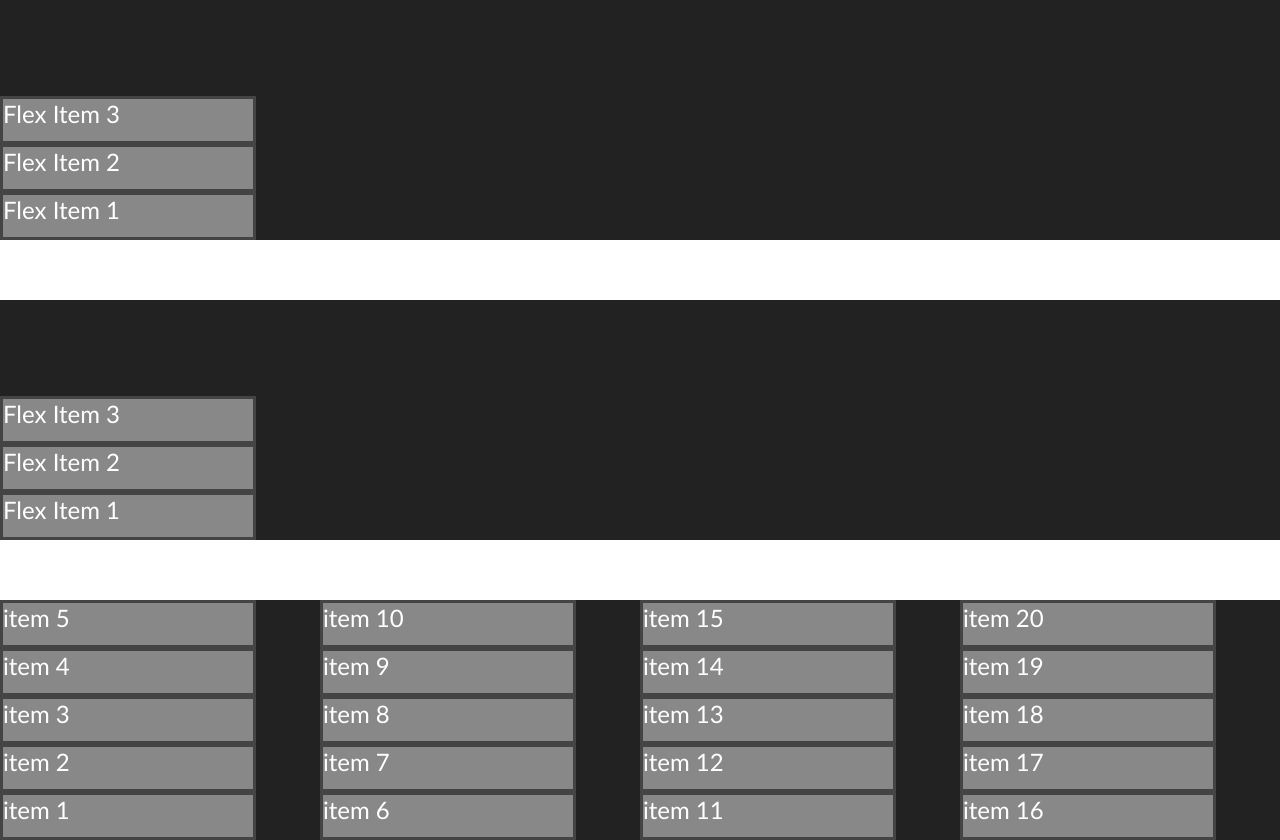
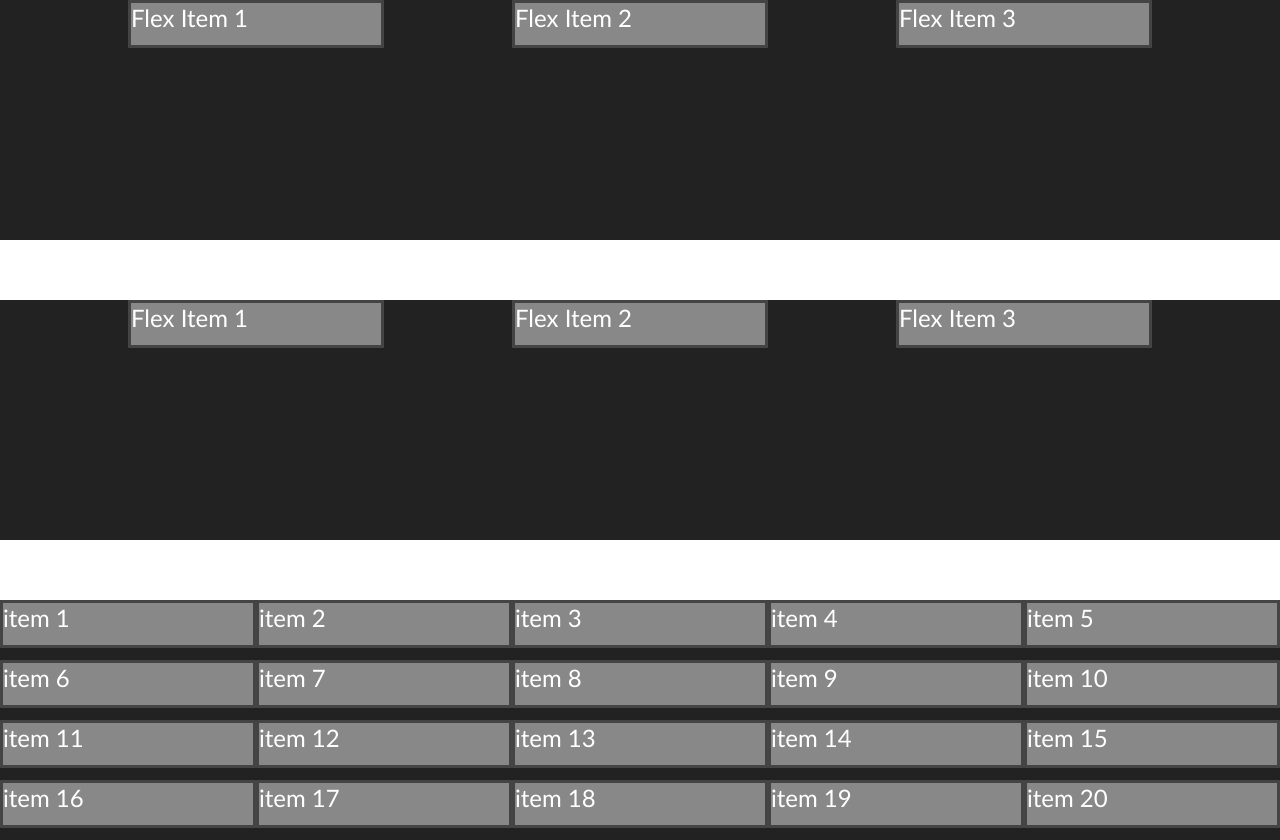
Before and after one commit to Jochizan/courses-css, a plain HTML site: page index.html in a window 1280 px wide. Drawn offline with Linux system fonts and the light colour scheme.

Commit message:
Alineación principal con justify-content

```diff
--- a/css/main.css
+++ b/css/main.css
@@ -32,7 +32,10 @@ html {
 
   /* flex-flow */
   /* flex flow es la combinación de flex-direction y flex-wrap */
-  flex-flow: column-reverse wrap;
+  flex-flow: row wrap;
+  /* Justify content define la alineación de los elementos hijos, respecto del
+  eje principal definida en flex-direcion */
+  justify-content: space-evenly;
 }
 
 .items {
```
